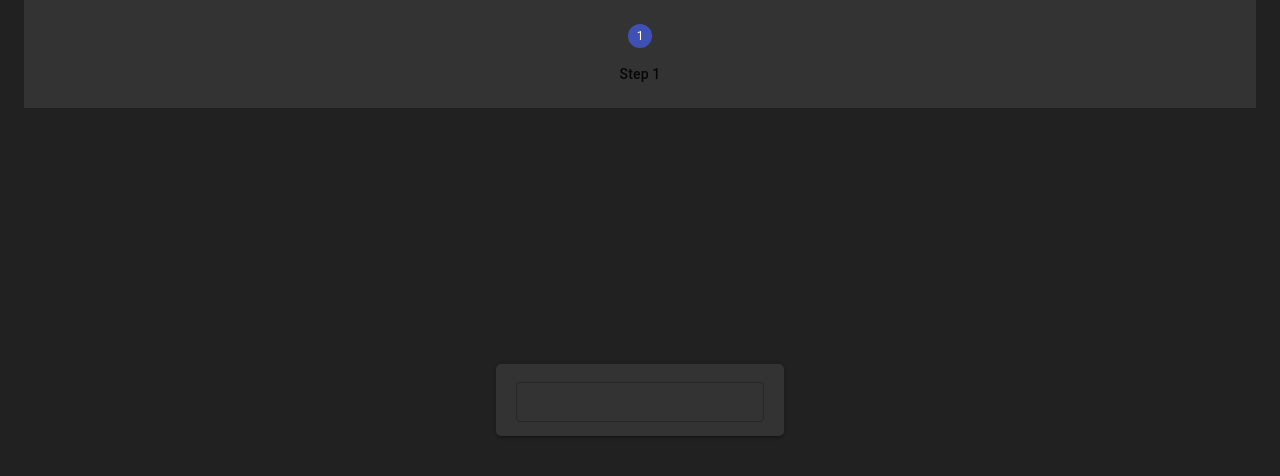
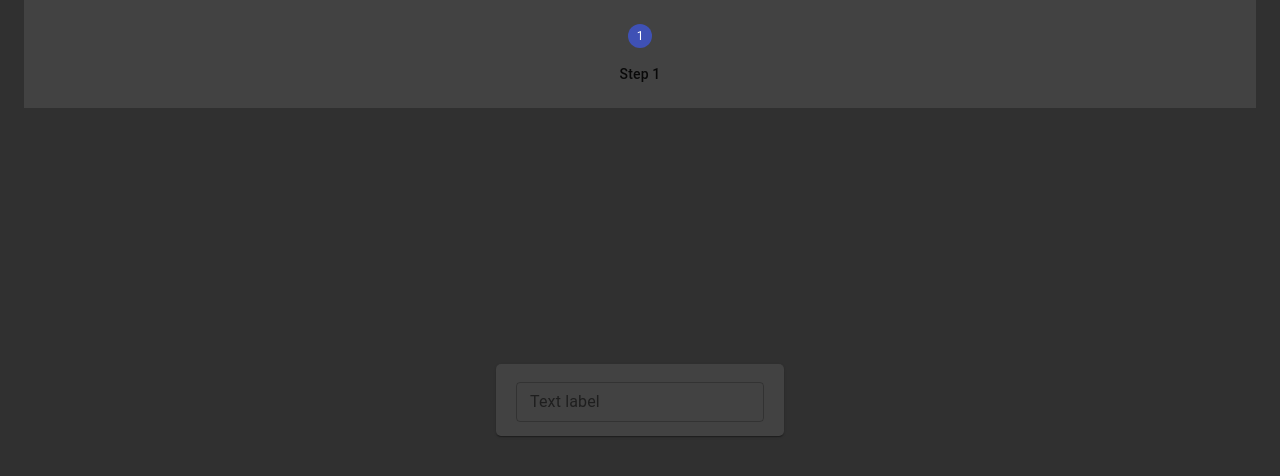
Before and after one commit to skorekm/multistep-form, a React (Create React App) app: page / in a window 1280 px wide. Shown: the top 476 px of the page. Built offline with nearby package versions, Linux system fonts and the light colour scheme.

Commit message:
feat: change custom theme to mui

```diff
--- a/src/Form/Form.styles.ts
+++ b/src/Form/Form.styles.ts
@@ -1,12 +1,14 @@
-import { Box } from '@material-ui/core';
+import { Paper } from '@material-ui/core';
 import styled from 'styled-components';
 
-export const FormWrapper = styled(Box)`
+export const FormWrapper = styled(Paper)`
+  && {
     position: absolute;
     top: 50%;
     left: 50%;
     transform: translate(-50%, -50%);
     padding: 10px 20px;
     border-radius: 5px;
-  background: ${({ theme }) => theme.colors.background};
+    background: ${({ theme }) => theme.palette.background.paper};
+  }
 `;
--- a/src/Form/Form.tsx
+++ b/src/Form/Form.tsx
@@ -12,7 +12,7 @@ export const Form = () => {
         steps={['Step 1']}
       />
       <FormWrapper
-        boxShadow={2}
+
       >
         <Formik
           initialValues={{ title: '' }}
@@ -21,6 +21,8 @@ export const Form = () => {
           <Field
             name="title"
             variant="outlined"
+            label="Text label"
+            placeholder="Sample placeholder"
             fullWidth
             component={FormikTextField}
           />
--- a/src/components/Stepper/Stepper.styles.ts
+++ b/src/components/Stepper/Stepper.styles.ts
@@ -3,6 +3,6 @@ import { Stepper } from '@material-ui/core';
 
 export const StepperWrapper = styled(Stepper)`
   && {
-    background: ${({ theme }) => theme.colors.background};
+    background: ${({ theme }) => theme.palette.background.paper};
   }
 `
--- a/src/index.tsx
+++ b/src/index.tsx
@@ -8,7 +8,7 @@ import './index.css';
 const Main = styled.div`
   width: 100vw;
   height: 100vh;
-  background-color: ${({ theme }) => theme.colors.primary};
+  background: ${({ theme }) => theme.palette.background.default};
   color: #fff;
   position: relative;
 `;
--- a/src/shared/FormikTextField/FormikTextField.tsx
+++ b/src/shared/FormikTextField/FormikTextField.tsx
@@ -1,5 +1,5 @@
 // import get from 'lodash/get';
-import {TextField, TextFieldProps } from "@material-ui/core";
+import { TextField, TextFieldProps } from "@material-ui/core";
 import { FieldInputProps, FieldMetaProps, FormikProps } from 'formik';
 
 // TODO: figure out generics, in formik files it's any as well
--- a/src/theme.ts
+++ b/src/theme.ts
@@ -1,6 +1,7 @@
-export const theme = {
-  colors: {
-    primary: '#212121',
-    background: '#333',
-  }
-}
+import { createMuiTheme } from '@material-ui/core';
+
+export const theme = createMuiTheme({
+  palette: {
+    type: 'dark',
+  },
+});
```
Lines whose indentation alone changed are shown as unchanged.
